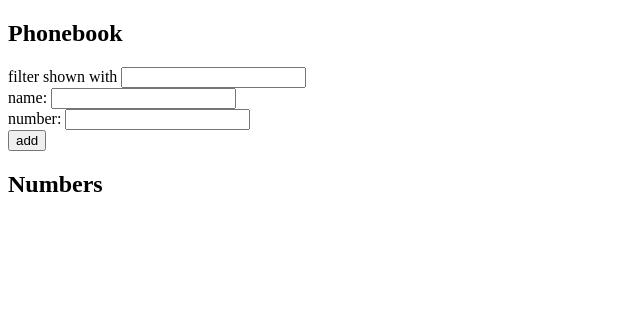
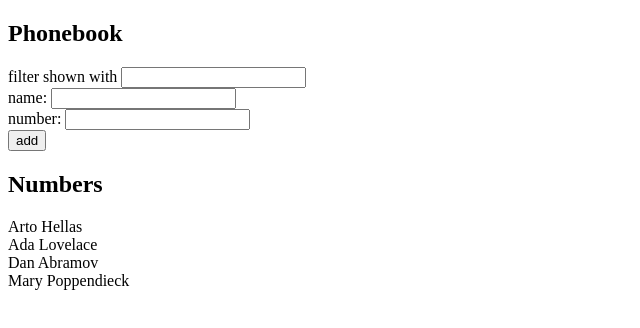
Before and after one commit to Helenagg/curse-fullStack-open, a React (Vite) app: page / in a window 1280 px wide. Shown: the top 328 px of the page, without its empty margins (0-640 px from the left). Built offline with nearby package versions, Linux system fonts and the light colour scheme.

Commit message:
exercise 2.9

```diff
--- a/src/App.jsx
+++ b/src/App.jsx
@@ -39,15 +39,9 @@ const App = () => {
     setFilter(event.target.value)
   }
 
-  const filterValue = persons.filter((person) => {
-     return filter.toLocaleLowerCase() === person.name
-  })
+  const filterValue = persons.filter((person) => person.name.toLowerCase().includes(filter.toLowerCase()))
 
-  console.log('ffilterva', filterValue);
-
-  const personsToShow = filterValue ? filterValue : persons
-
-  console.log('personToShow', personsToShow);
+  const personsToShow = filterValue.length > 0 ? filterValue : persons
 
   return (
     <div>
```
